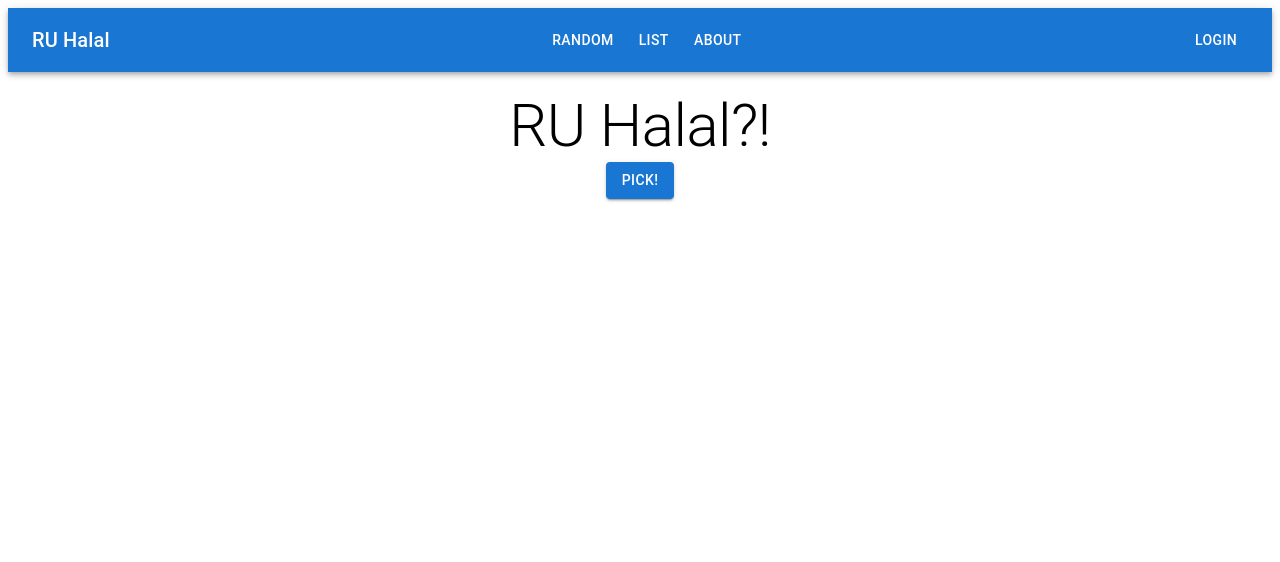
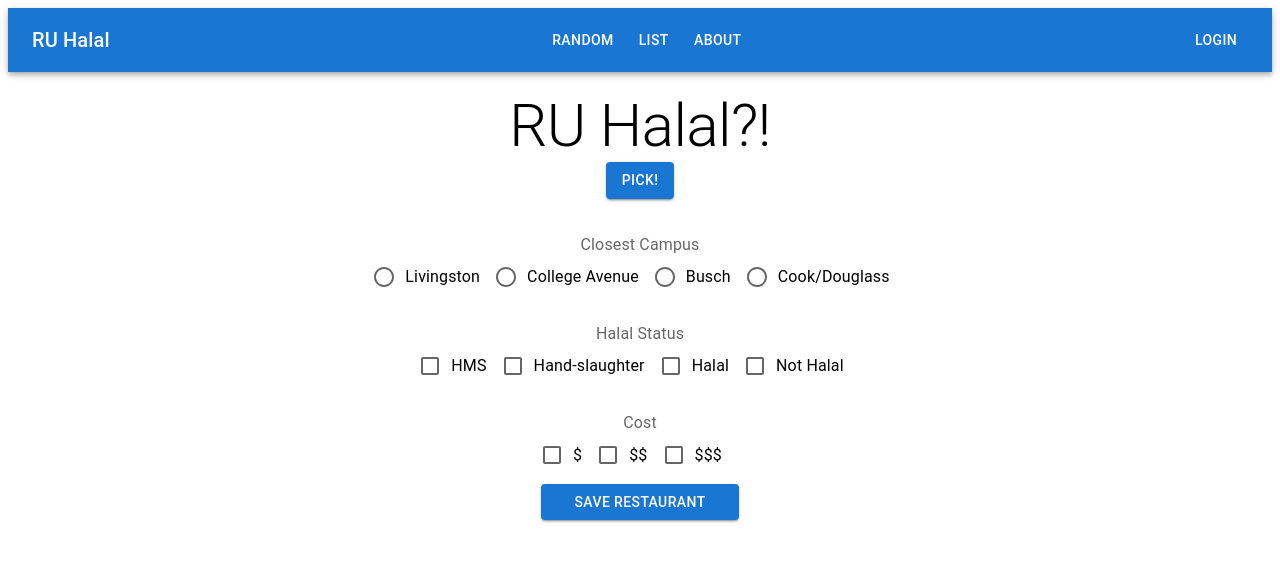
Before and after one commit to haseebhasan2019/RU-Halal, a Next.js app: page /dashboard in a window 1280 px wide. Shown: the top 562 px of the page. Built offline with nearby package versions, Linux system fonts and the light colour scheme; data requests are answered from the project's data file.

Commit message:
Set up restaurant filtering by user-inputted parameters

```diff
--- /dev/null
+++ b/app/components/FilterRestaurants.js
@@ -0,0 +1,120 @@
+import {
+    FormControl,
+    Checkbox,
+    RadioGroup,
+    FormControlLabel,
+    Radio,
+    Button,
+    FormLabel,
+    FormGroup } from '@mui/material';
+import { useState } from "react";
+
+export default function FilterRestaurants ({ filter }) {
+    // const [cuisine, setCuisine] = useState('')
+    const [campus, setCampus] = useState('')
+    const [cost, setCost] = useState([])
+    const [halal, setHalal] = useState([])
+
+    const onSubmit = (e) => {
+        e.preventDefault()
+        // if (!name) {
+        //     alert("Please add a restaurant")
+        //     return
+        // }
+        // onAdd({ name, cuisine, campus, cost, halal })
+        // console.log(campus)
+        // console.log(cost)
+        // console.log(halal)
+        filter({campus, cost, halal})
+
+        // document.querySelector('input[name="campus"]:checked').checked = false;
+        // document.querySelector('input[name="cost"]:checked').checked = false;
+        // document.querySelector('input[name="halal"]:checked').checked = false;
+
+        // setCuisine('')
+        setCampus('')
+        setCost([])
+        setHalal([])
+    }
+
+    const handleHalalChange = (value) => {
+        if (halal.includes(value)) {
+          setHalal(halal.filter((item) => item !== value));
+        } else {
+          setHalal([...halal, value]);
+        }
+      };
+
+    const handleCheckboxChange = (fun, cat, value) => {
+        if (cat.includes(value)) {
+            fun(cat.filter((item) => item !== value));
+        } else {
+            fun([...cat, value]);
+        }
+    };
+
+    return (
+        <>
+        <form onSubmit={onSubmit}>
+        <FormGroup sx={{ display: 'flex', justifyContent: 'center', alignItems: 'center' }} row={false}>
+        <FormControl margin="normal">
+            <FormLabel sx={{ display: 'flex', justifyContent: 'center', alignItems: 'center' }} >Closest Campus</FormLabel>
+            <RadioGroup
+            row
+            aria-label="Closest Campus"
+            name="campus"
+            value={campus}
+            onChange={(e) => setCampus(e.target.value)}
+            >
+                <FormControlLabel value="Livingston" control={<Radio />} label="Livingston" />
+                <FormControlLabel value="College Avenue" control={<Radio />} label="College Avenue" />
+                <FormControlLabel value="Busch" control={<Radio />} label="Busch" />
+                <FormControlLabel value="Cook/Douglass" control={<Radio />} label="Cook/Douglass" />
+            </RadioGroup>
+        </FormControl>
+        <FormControl margin="normal">
+            <FormLabel sx={{ display: 'flex', justifyContent: 'center', alignItems: 'center' }}>Halal Status</FormLabel>
+            <FormGroup row>
+                <FormControlLabel
+                control={<Checkbox checked={halal.includes('HMS')} onChange={() => handleHalalChange('HMS')} />}
+                label="HMS"
+                />
+                <FormControlLabel
+                control={<Checkbox checked={halal.includes('Hand-slaughter')} onChange={() => handleHalalChange('Hand-slaughter')} />}
+                label="Hand-slaughter"
+                />
+                <FormControlLabel
+                control={<Checkbox checked={halal.includes('Halal')} onChange={() => handleHalalChange('Halal')} />}
+                label="Halal"
+                />
+                <FormControlLabel
+                control={<Checkbox checked={halal.includes('Not Halal')} onChange={() => handleHalalChange('Not Halal')} />}
+                label="Not Halal"
+                />
+            </FormGroup>
+        </FormControl>
+        <FormControl margin="normal">
+            <FormLabel sx={{ display: 'flex', justifyContent: 'center', alignItems: 'center' }}>Cost</FormLabel>
+            <FormGroup row >
+                <FormControlLabel
+                control={<Checkbox checked={cost.includes('$')} onChange={() => handleCheckboxChange(setCost, cost, '$')} />}
+                label="$"
+                />
+                <FormControlLabel
+                control={<Checkbox checked={cost.includes('$$')} onChange={() => handleCheckboxChange(setCost, cost, '$$')} />}
+                label="$$"
+                />
+                <FormControlLabel
+                control={<Checkbox checked={cost.includes('$$$')} onChange={() => handleCheckboxChange(setCost, cost, '$$$')} />}
+                label="$$$"
+                />
+            </FormGroup>
+        </FormControl>
+        <Button sx={{ width: '25ch' }} type="submit" variant="contained" color="primary">
+            Save Restaurant
+        </Button>
+        </FormGroup>
+        </form>
+      </>
+    )
+}
--- a/app/dashboard/page.js
+++ b/app/dashboard/page.js
@@ -5,6 +5,7 @@ import { Typography, Button, Link } from '@mui/material';
 import NavBar from '../components/NavBar';
 import Restaurant from '../components/Restaurant';
 import { useState, useEffect } from "react";
+import FilterRestaurants from '../components/FilterRestaurants';
 
 export default function Page() {
   const [restaurants, setRestaurants] = useState([])
@@ -42,6 +43,23 @@ export default function Page() {
     // console.log(restaurant)
   }
 
+  const filterRestaurants = (params) => {
+    console.log(campus)
+    console.log(cost)
+    const filteredRestaurants = restaurants;
+    if (filteredRestaurants.includes(value)) {
+        setHalal(halal.filter((item) => item !== value));
+      } else {
+        setHalal([...halal, value]);
+      }
+
+    // console.log(cuisine)
+    // let index = Math.floor(Math.random() * (restaurants.length));
+    // console.log(index)
+    // setRestaurant(restaurants[index]);
+    // console.log(restaurant)
+  }
+
 return (
     <>
     <NavBar/>
@@ -60,6 +78,7 @@ return (
         </Button>
         <br/>
         {restaurant == null ? (<></>) : (<Restaurant restaurant={restaurant}/>)}
+        <FilterRestaurants filter={filterRestaurants}/>
       </main>
     </>
 )
--- a/db.json
+++ b/db.json
@@ -31,6 +31,30 @@
       "cost": "$$",
       "halal": "Hand-slaughter",
       "id": 6
+    },
+    {
+      "name": "Rose's",
+      "cuisine": "Italian",
+      "campus": "Livingston",
+      "cost": "$$",
+      "halal": "Halal",
+      "id": 7
+    },
+    {
+      "name": "Zohair's Hell",
+      "cuisine": "Fire",
+      "campus": "Cook/Douglass",
+      "cost": "$$$",
+      "halal": "Not Halal",
+      "id": 8
+    },
+    {
+      "name": "Wendy's",
+      "cuisine": "Fast-food",
+      "campus": "College Avenue",
+      "cost": "$",
+      "halal": "Not Halal",
+      "id": 9
     }
   ]
 }
```
